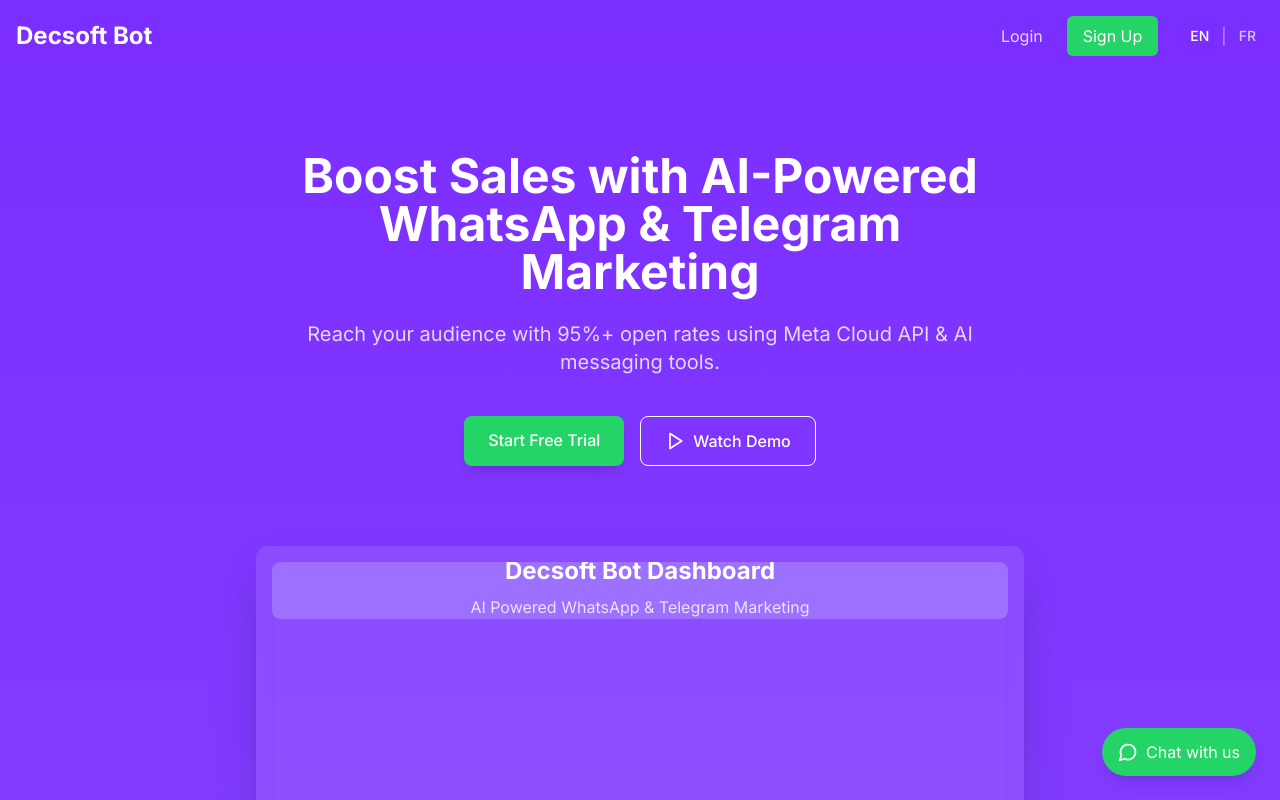
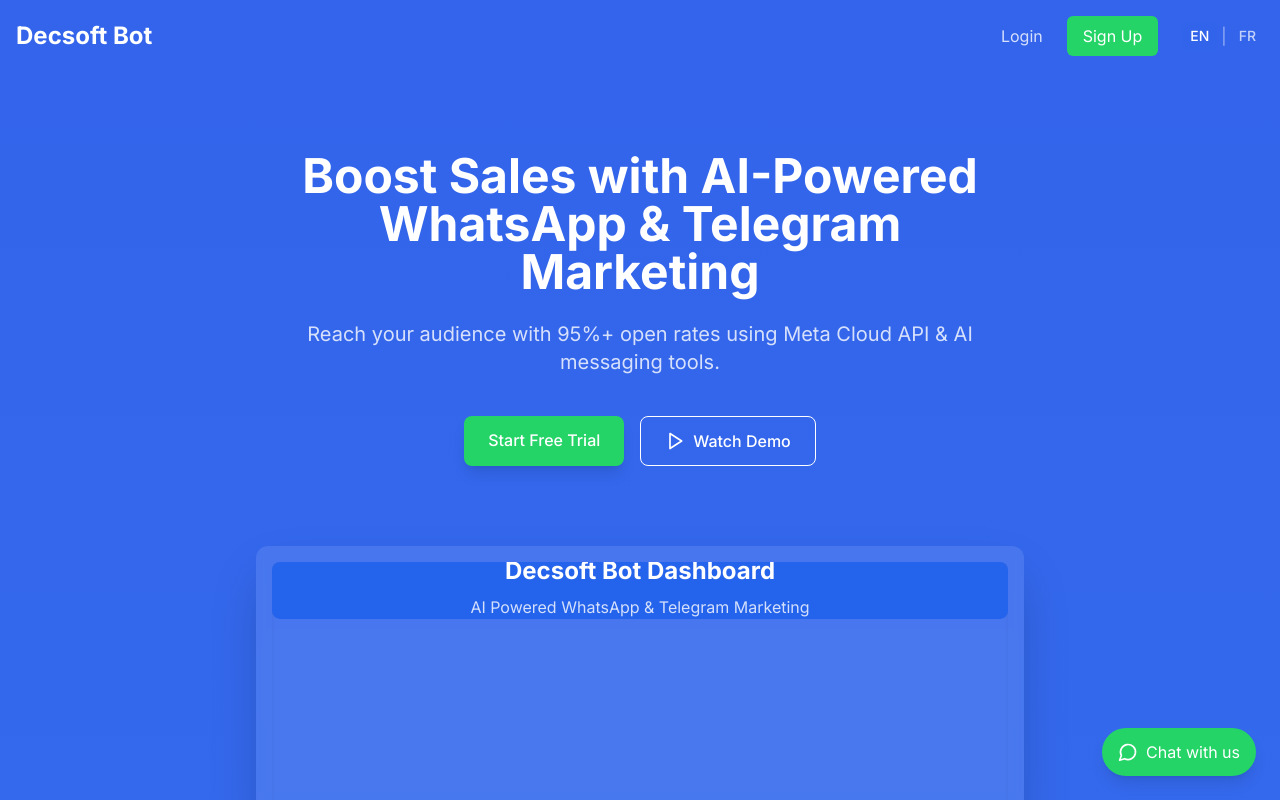
Before and after one commit to decsoft/kirabot, a React (Vite) app: page / in a window 1280 px wide. Shown: the top 800 px of the page. Built offline with nearby package versions, Linux system fonts and the light colour scheme.

Commit message:
Refactor: Update theme colors
Update the theme colors to match the Decsoft Bot website.

```diff
--- a/src/index.css
+++ b/src/index.css
@@ -11,35 +11,35 @@
     --card-foreground: 222.2 84% 4.9%;
     --popover: 0 0% 100%;
     --popover-foreground: 222.2 84% 4.9%;
-    --primary: 262 100% 59%;
+    --primary: 224 82% 56%;
     --primary-foreground: 0 0% 100%;
-    --secondary: 258 100% 72%;
-    --secondary-foreground: 0 0% 100%;
+    --secondary: 220 14% 96%;
+    --secondary-foreground: 222.2 47.4% 11.2%;
     --muted: 210 40% 96.1%;
     --muted-foreground: 215.4 16.3% 46.9%;
-    --accent: 235 92% 65%;
-    --accent-foreground: 0 0% 100%;
+    --accent: 210 40% 96.1%;
+    --accent-foreground: 222.2 47.4% 11.2%;
     --destructive: 0 84.2% 60.2%;
     --destructive-foreground: 210 40% 98%;
     --border: 214.3 31.8% 91.4%;
     --input: 214.3 31.8% 91.4%;
-    --ring: 262 100% 59%;
+    --ring: 224 82% 56%;
     --radius: 0.5rem;
 
-    /* Brand Colors */
-    --gradient-top: 262 100% 59%; /* #7C4DFF */
-    --gradient-bottom: 261 100% 76%; /* #A484FF */
-    --card-bg: 259 100% 72%; /* #8F6FFF */
+    /* Brand Colors - Updated to be more professional */
+    --gradient-top: 224 82% 56%; /* #2563eb - Royal Blue */
+    --gradient-bottom: 217 91% 60%; /* #3b82f6 - Blue */
+    --card-bg: 221 83% 53%; /* #3b82f6 - Blue */
     --text-color: 0 0% 100%; /* #FFFFFF */
-    --meta-accent: 204 100% 76%; /* #84C9FF */
-    --team-accent: 151 74% 73%; /* #7DF2A9 */
-    --ai-accent: 259 100% 76%; /* #A984FF */
-    --whatsapp-green: 142 70% 49%; /* #25D366 */
+    --meta-accent: 199 89% 48%; /* #0ea5e9 - Sky Blue */
+    --team-accent: 142 71% 45%; /* #22c55e - Green */
+    --ai-accent: 226 71% 40%; /* #1d4ed8 - Deep Blue */
+    --whatsapp-green: 142 70% 49%; /* #25D366 - Original WhatsApp green */
   }
 
   .dark {
     /* We'll keep the same theme for dark mode as the branding is specific */
-    --background: 262 100% 59%;
+    --background: 224 82% 56%;
     --foreground: 0 0% 100%;
   }
 }
@@ -59,11 +59,11 @@
   }
 
   .bg-gradient {
-    background: linear-gradient(180deg, hsl(262, 100%, 59%) 0%, hsl(261, 100%, 76%) 100%);
+    background: linear-gradient(180deg, hsl(224, 82%, 56%) 0%, hsl(217, 91%, 60%) 100%);
   }
 
   .feature-card {
-    background-color: hsl(259, 100%, 72%);
+    background-color: hsl(221, 83%, 53%);
   }
 
   .whatsapp-btn {
@@ -71,14 +71,14 @@
   }
 
   .meta-icon {
-    color: hsl(204, 100%, 76%);
+    color: hsl(199, 89%, 48%);
   }
 
   .ai-icon {
-    color: hsl(259, 100%, 76%);
+    color: hsl(226, 71%, 40%);
   }
 
   .team-icon {
-    color: hsl(151, 74%, 73%);
+    color: hsl(142, 71%, 45%);
   }
 }
```
